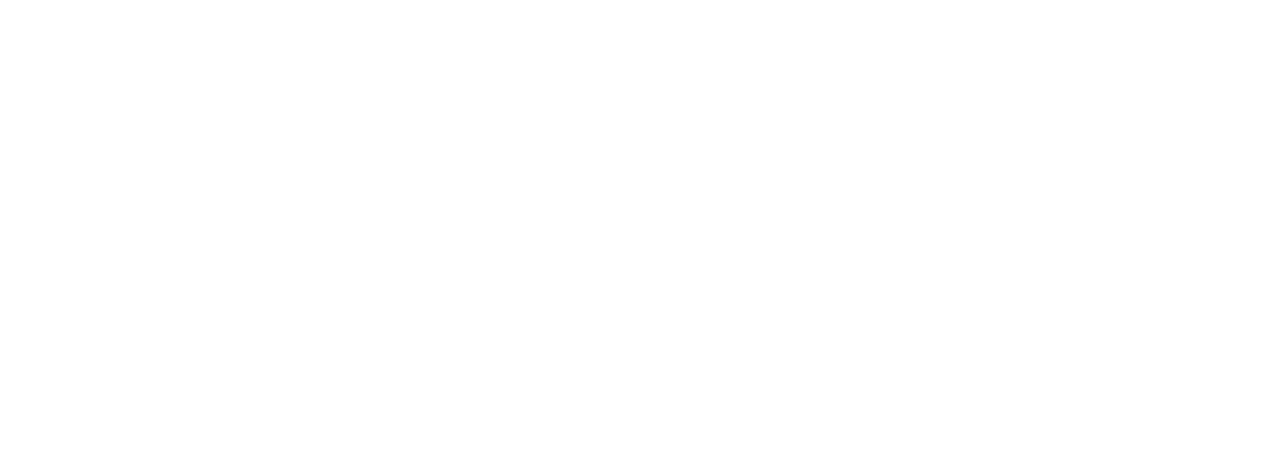
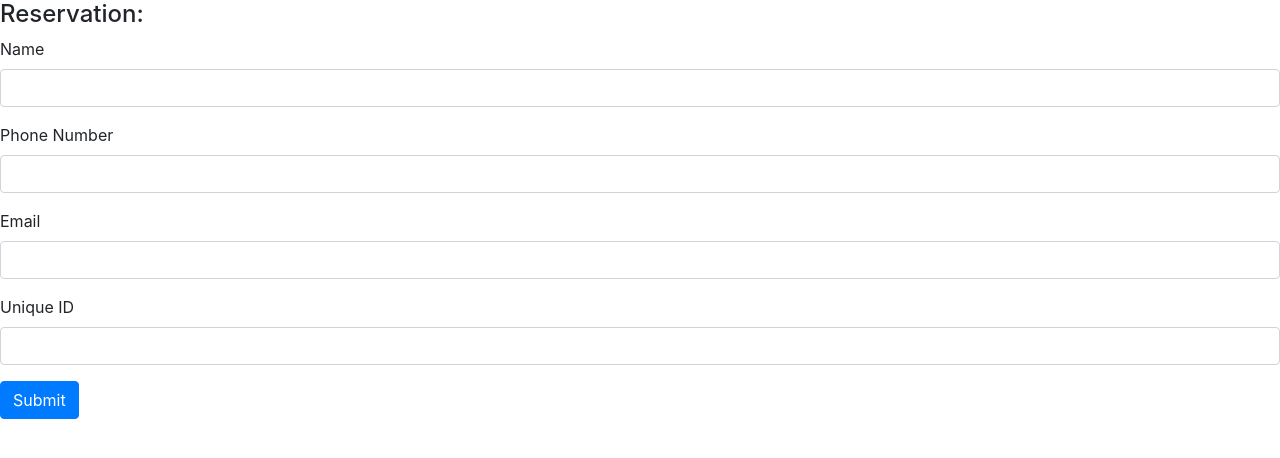
Before and after one commit to abtree46/RamenMaster, a plain HTML site: page reservation.html in a window 1280 px wide. Drawn offline with nearby package versions, Linux system fonts and the light colour scheme.

Commit message:
added form to res page

```diff
--- a/reservation.html
+++ b/reservation.html
@@ -3,9 +3,43 @@
 <head>
     <meta charset="UTF-8">
     <meta name="viewport" content="width=device-width, initial-scale=1.0">
+    <link rel="stylesheet" href="https://stackpath.bootstrapcdn.com/bootstrap/4.5.0/css/bootstrap.min.css" integrity="sha384-9aIt2nRpC12Uk9gS9baDl411NQApFmC26EwAOH8WgZl5MYYxFfc+NcPb1dKGj7Sk" crossorigin="anonymous">
     <title>Make Reservations</title>
 </head>
 <body>
+    <div class="row">
+        <div class="col-lg-12">
+            <div class="panel panel-default">
+                <div class="panel-heading">
+                    <h4 class="panel-title">Reservation:</h4>
+                </div>
+    <div class="panel-body">
 
+        <form role="form">
+
+            <div class="form-group">
+                <label for="">Name</label>
+                <input type="text" class="form-control" id="reserve_name">
+            </div>
+
+            <div class="form-group">
+                <label for="">Phone Number</label>
+                <input type="text" class="form-control" id="reserve_phone">
+            </div>
+
+            <div class="form-group">
+                <label for="">Email</label>
+                <input type="text" class="form-control" id="reserve_email">
+            </div>
+
+            <div class="form-group">
+                <label for="">Unique ID</label>
+                <input type="text" class="form-control" id="reserve_uniqueID">
+            </div>
+
+            <button type="submit" class="btn btn-primary submit">Submit</button>
+        </form>
+
+    </div>
 </body>
 </html>
```
